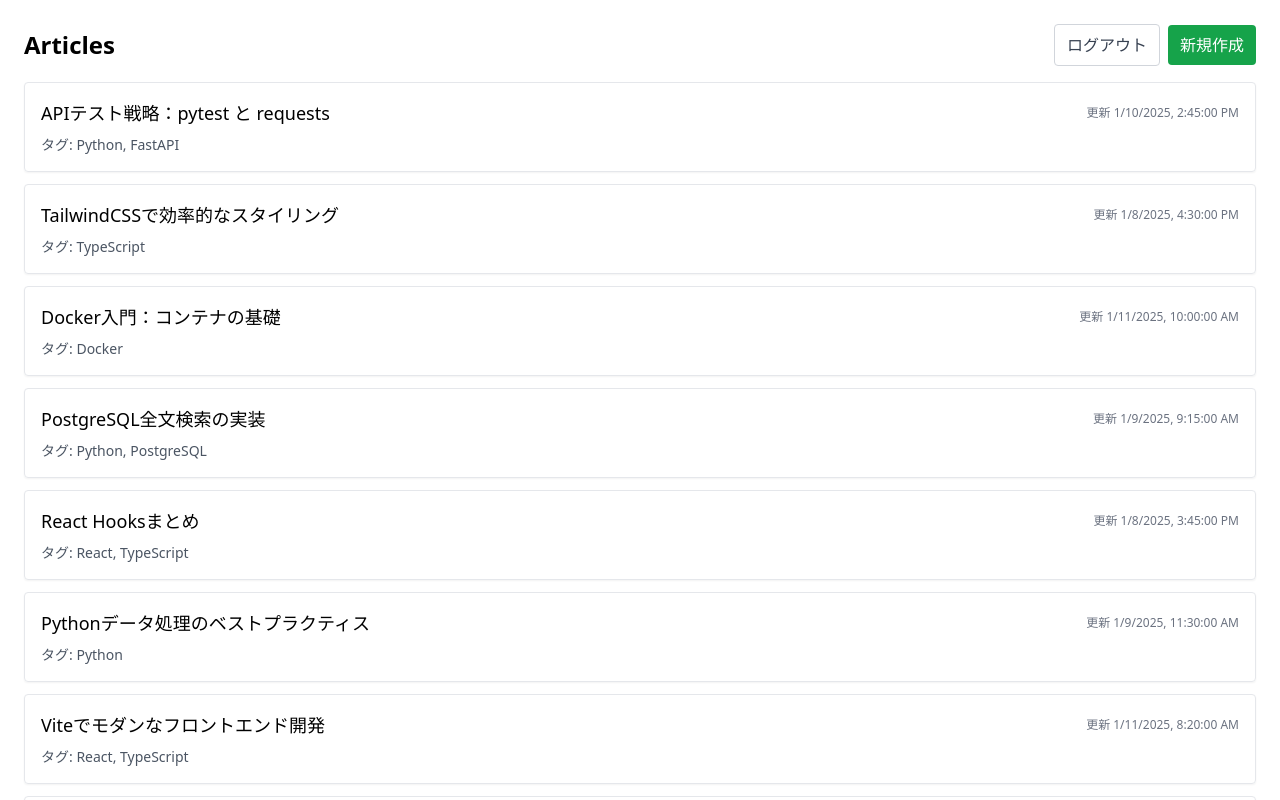
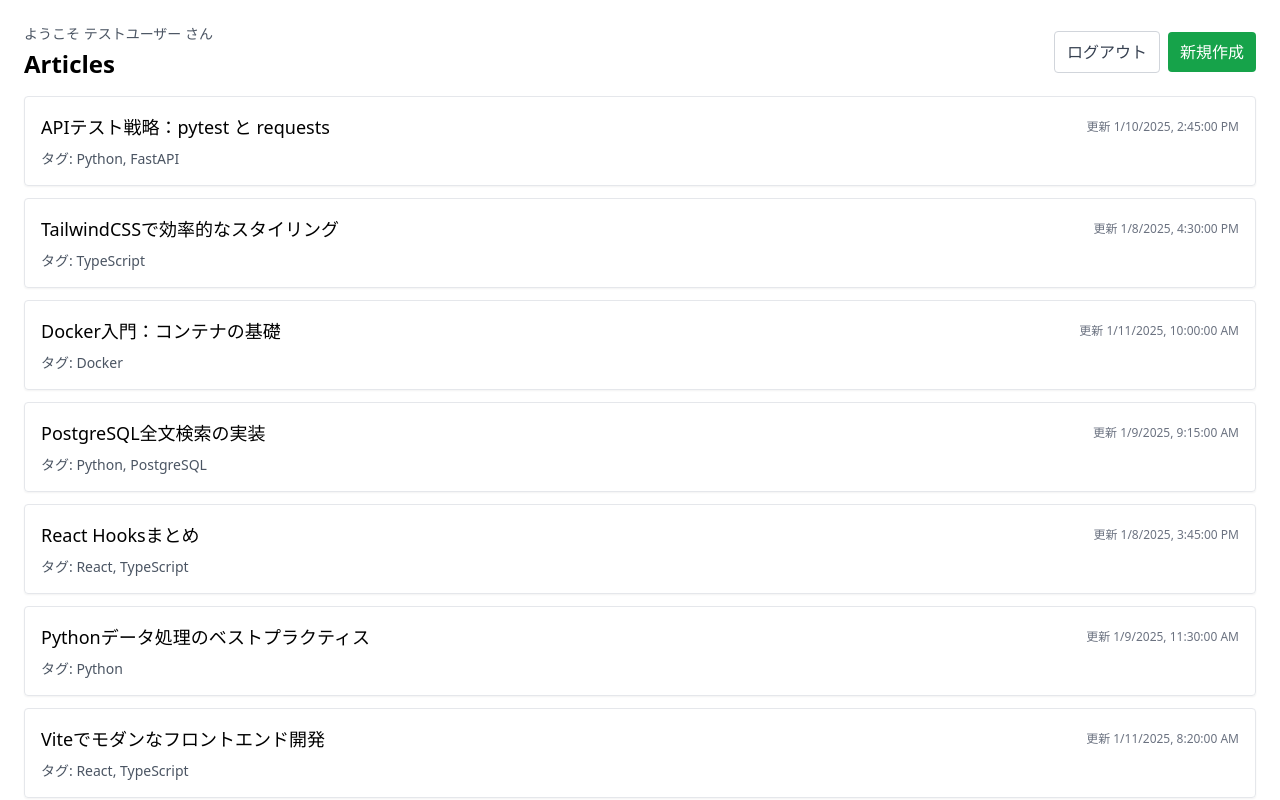
Before and after one commit to Yuji-Osumi/knowledgehub, a React (Vite) app in the folder frontend/ui-stub/: page /login in a window 1280 px wide. Both pictures are taken after typing "Sample123" into the empty fields and a click on the button "ログイン". Shown: the top 800 px of the page. Built offline with nearby package versions, Linux system fonts and the light colour scheme.

Commit message:
feat: ユーザー名記事リストに表示させるようにUIスタブを修正

```diff
--- a/frontend/ui-stub/src/pages/ArticleList.tsx
+++ b/frontend/ui-stub/src/pages/ArticleList.tsx
@@ -8,7 +8,7 @@ export default function ArticleList() {
   const [articles, setArticles] = useState<Article[]>([])
   const [loading, setLoading] = useState(true)
   const navigate = useNavigate()
-  const { logout } = useAuth()
+  const { logout, user } = useAuth()
 
   useEffect(() => {
     const fetchArticles = async () => {
@@ -32,7 +32,10 @@ export default function ArticleList() {
   return (
     <div className="space-y-4">
       <div className="flex items-center justify-between">
-        <h1 className="text-2xl font-semibold">Articles</h1>
+        <div className="space-y-1">
+          {user && <p className="text-sm text-gray-600">ようこそ {user.displayName} さん</p>}
+          <h1 className="text-2xl font-semibold">Articles</h1>
+        </div>
         <div className="flex items-center gap-2">
           <button
             className="rounded border border-gray-300 px-3 py-2 text-gray-700 hover:bg-gray-100"
```
